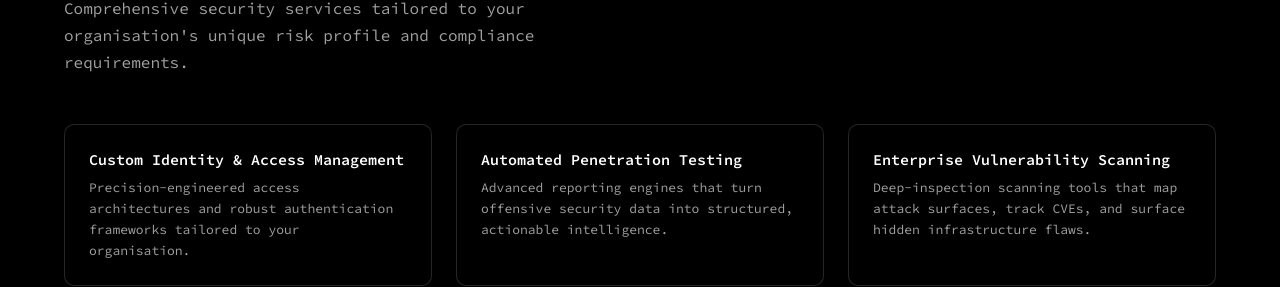
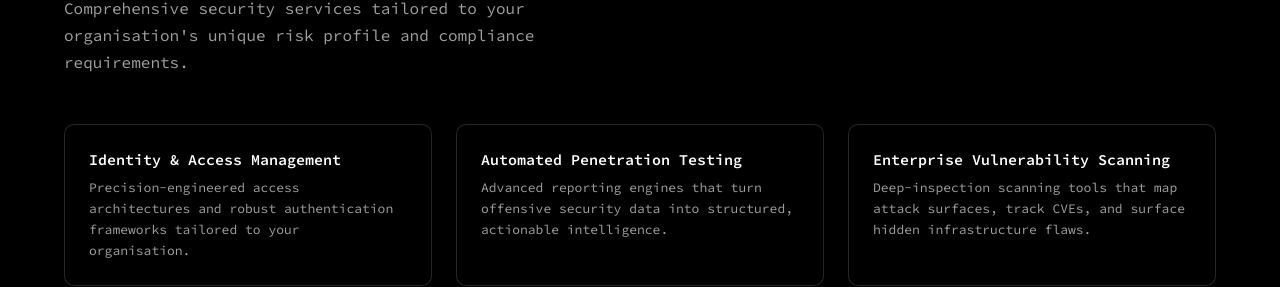
Before and after one commit to KiwiDefence/kiwidefence.github.io, a Next.js app: page / in a window 1280 px wide. Shown: the part 1370-1657 px from the top of the page. Built offline with nearby package versions, Linux system fonts and the light colour scheme.

Commit message:
rename service: Custom IAM -> IAM

```diff
--- a/src/app/page.tsx
+++ b/src/app/page.tsx
@@ -151,7 +151,7 @@ export default function Home() {
           <div className="services-grid">
             {[
               {
-                title: 'Custom Identity & Access Management',
+                title: 'Identity & Access Management',
                 desc: 'Precision-engineered access architectures and robust authentication frameworks tailored to your organisation.',
               },
               {
```
